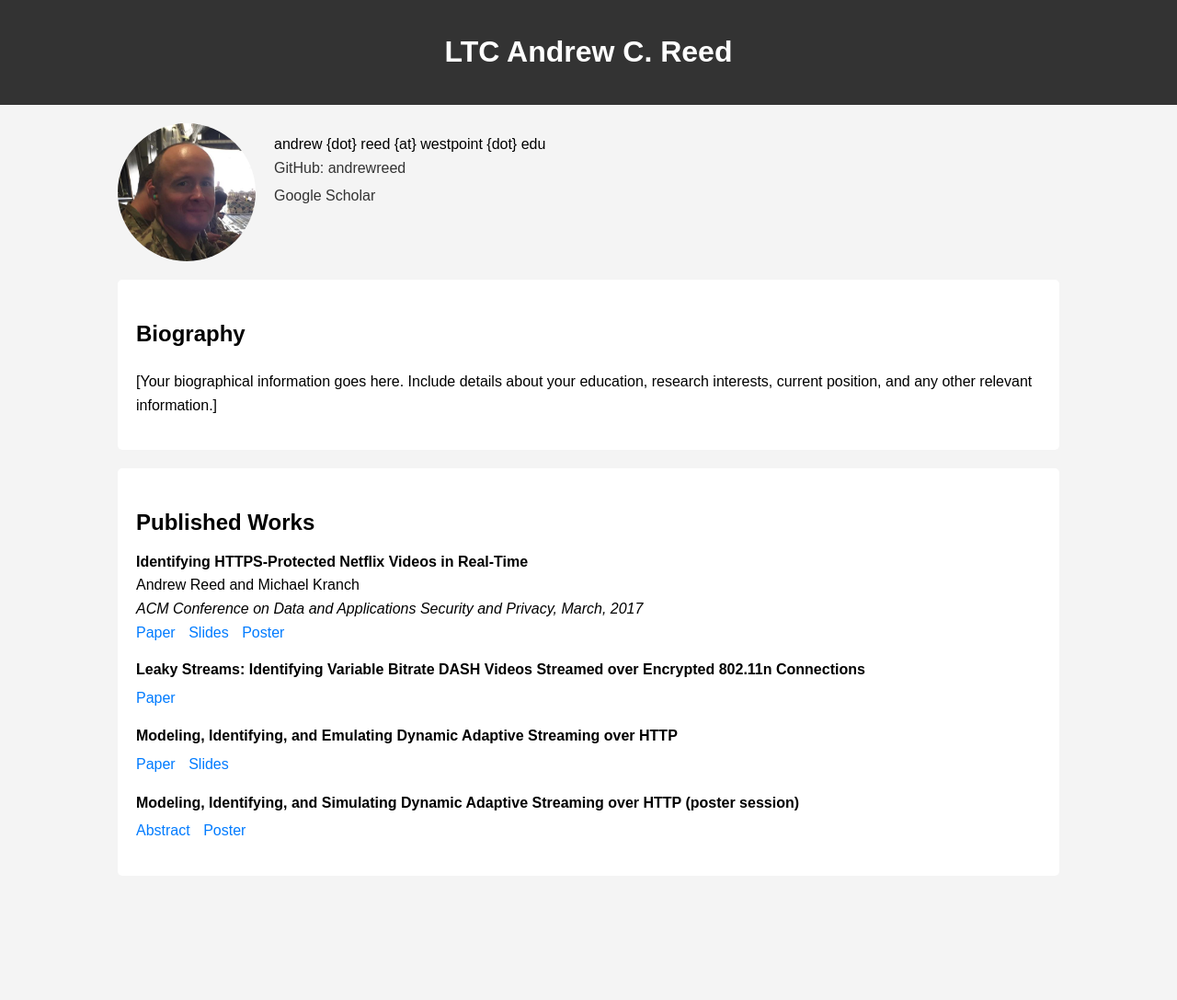
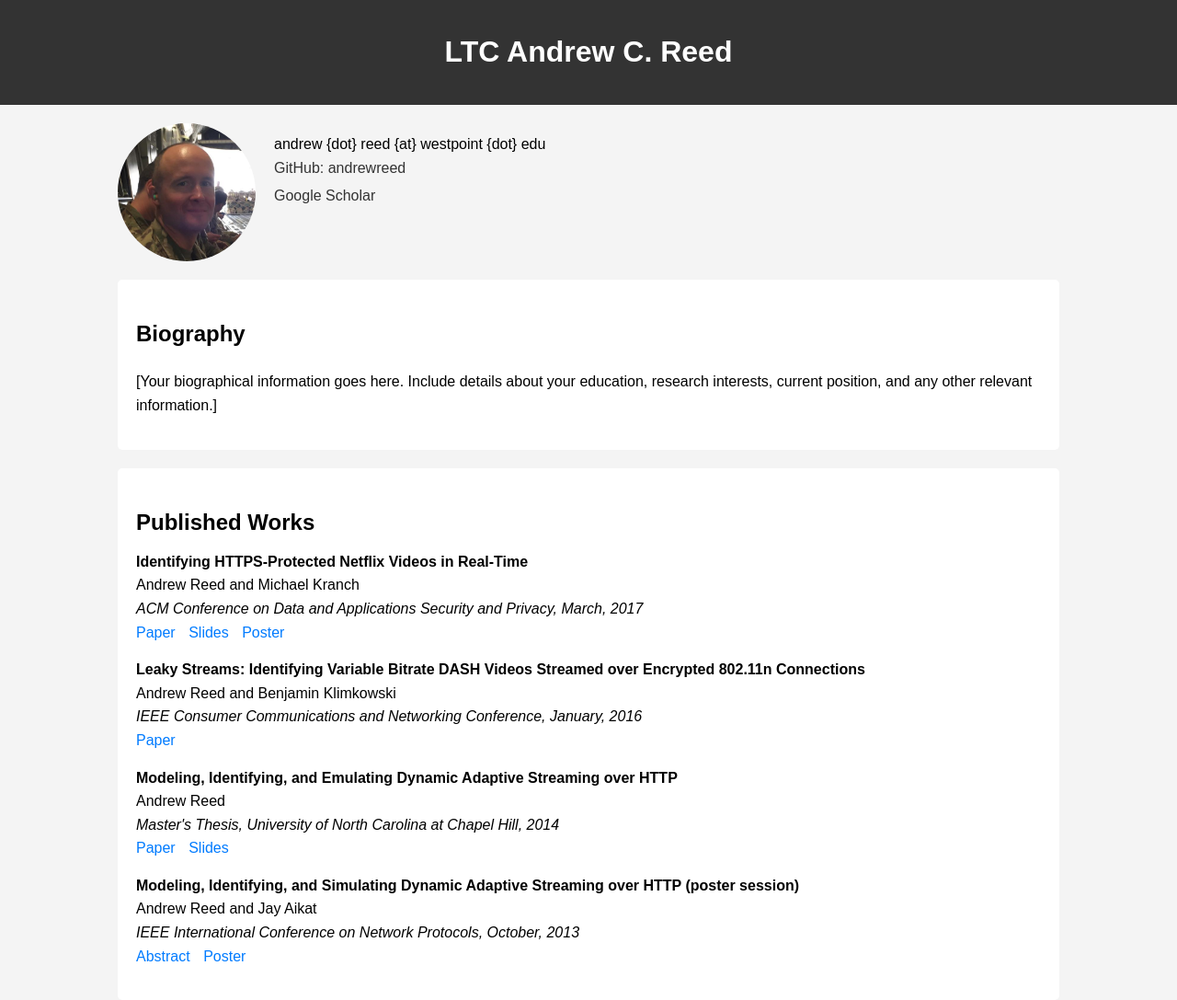
Before and after one commit to andrewreed/andrewreed.github.io, a Jekyll site: the page index.html, which Jekyll copies as it is, in a window 1280 px wide. Shown: the whole page at 92% size. Built offline with Jekyll 4.4.1, drawn with Linux system fonts in a browser that asks for light colours; Markdown is read by kramdown in place of the engine named in the settings; before the commit the page ends 952 px from its top, so only the background shows below that.

Commit message:
tweaking refs

```diff
--- a/index.html
+++ b/index.html
@@ -103,24 +103,24 @@
                 <a href="pubs/CODASPY2017_poster.pdf">Poster</a>
             </div>
             <div class="work-item">
-                <strong>Leaky Streams: Identifying Variable Bitrate DASH Videos Streamed over Encrypted 802.11n Connections</strong>
-                <p>
-                    <a href="pubs/CCNC2016_Reed_Klimkowski_Identifying_VBR_DASH.pdf">Paper</a>
-                </p>
+                <strong>Leaky Streams: Identifying Variable Bitrate DASH Videos Streamed over Encrypted 802.11n Connections</strong><br />
+                Andrew Reed and Benjamin Klimkowski<br />
+                <i>IEEE Consumer Communications and Networking Conference, January, 2016</i><br />
+                <a href="pubs/CCNC2016_Reed_Klimkowski_Identifying_VBR_DASH.pdf">Paper</a>
             </div>
             <div class="work-item">
-                <strong>Modeling, Identifying, and Emulating Dynamic Adaptive Streaming over HTTP</strong>
-                <p>
-                    <a href="pubs/DASH_Andrew_Reed_MS_Thesis_paper.pdf">Paper</a>
-                    <a href="pubs/DASH_Andrew_Reed_MS_Thesis_slides.pdf">Slides</a>
-                </p>
+                <strong>Modeling, Identifying, and Emulating Dynamic Adaptive Streaming over HTTP</strong><br />
+                Andrew Reed<br />
+                <i>Master's Thesis, University of North Carolina at Chapel Hill, 2014</i><br />
+                <a href="pubs/DASH_Andrew_Reed_MS_Thesis_paper.pdf">Paper</a>
+                <a href="pubs/DASH_Andrew_Reed_MS_Thesis_slides.pdf">Slides</a>
             </div>
             <div class="work-item">
-                <strong>Modeling, Identifying, and Simulating Dynamic Adaptive Streaming over HTTP (poster session)</strong>
-                <p>
-                    <a href="pubs/DASH_ICNP_2013_abstract.pdf">Abstract</a>
-                    <a href="pubs/DASH_ICNP_2013_poster.pdf">Poster</a>
-                </p>
+                <strong>Modeling, Identifying, and Simulating Dynamic Adaptive Streaming over HTTP (poster session)</strong><br />
+                Andrew Reed and Jay Aikat<br />
+                <i>IEEE International Conference on Network Protocols, October, 2013</i><br />
+                <a href="pubs/DASH_ICNP_2013_abstract.pdf">Abstract</a>
+                <a href="pubs/DASH_ICNP_2013_poster.pdf">Poster</a>
             </div>
         </section>
 
```
